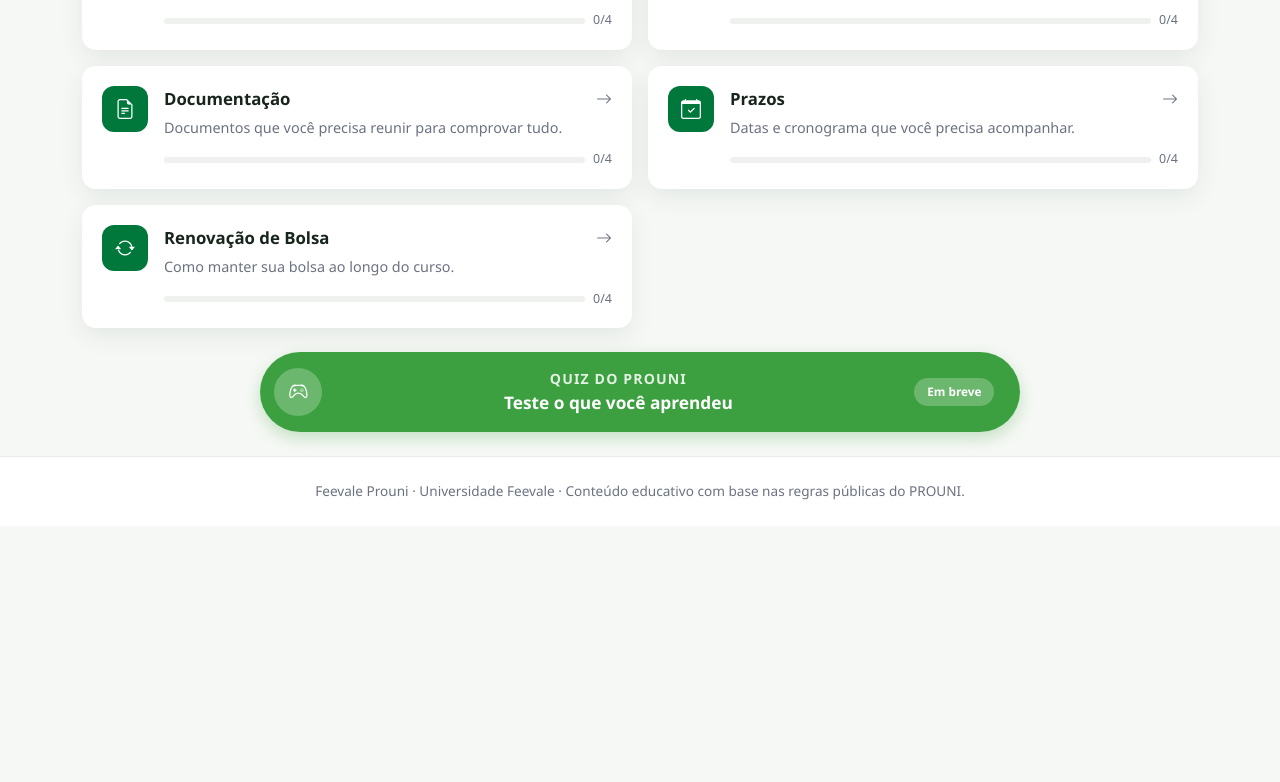
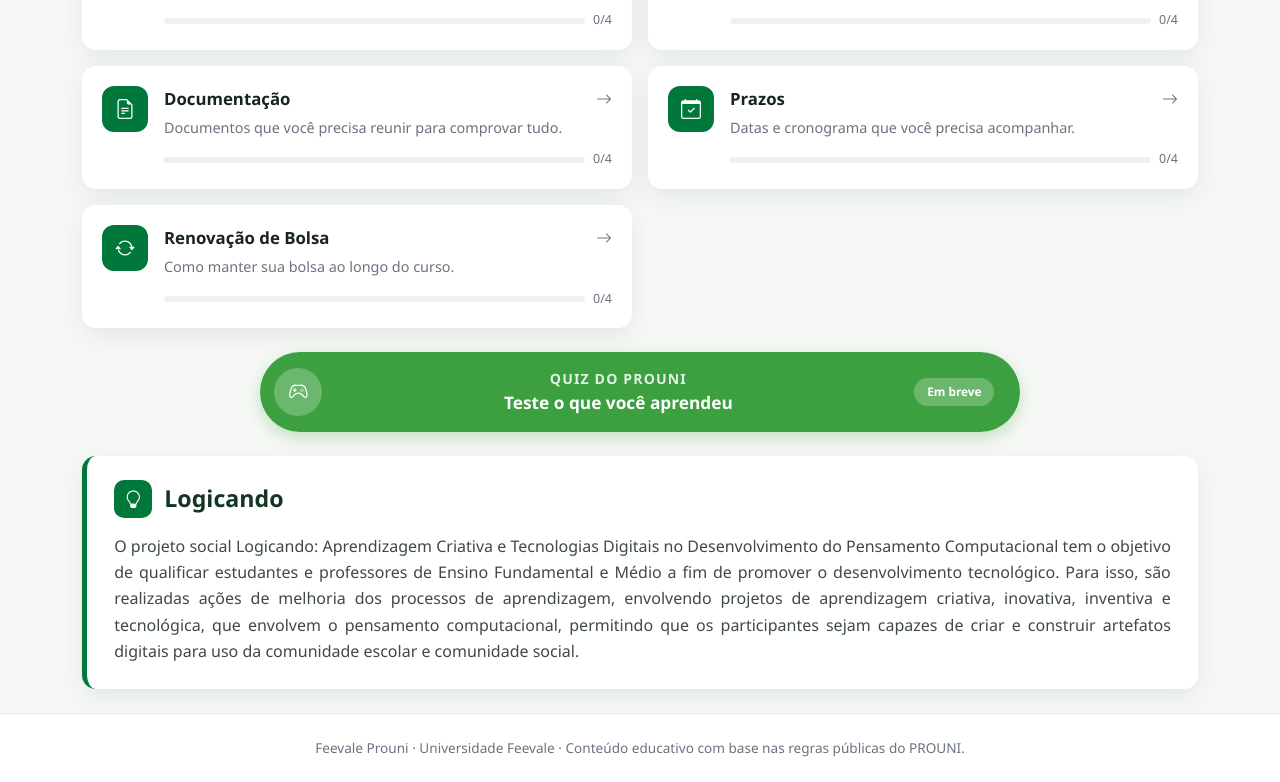
Before and after one commit to JuliaHZucco/logicando-prouni, a React (Vite) app: page / in a window 1280 px wide. Shown: the part 506-1288 px from the top of the page. Before the commit the page ends 1032 px from the top, so only its background shows below. Built offline with nearby package versions, Linux system fonts and the light colour scheme.

Commit message:
Organiza cards reutilizaveis, adiciona seção Logicando  e ajusta identidade visual

```diff
--- /dev/null
+++ b/src/componentes/CardCategoria.tsx
@@ -0,0 +1,39 @@
+import { Link } from "react-router-dom";
+import type { Categoria } from "../funcionalidades/duvidas/tipos";
+import BarraProgresso from "./BarraProgresso";
+
+interface PropsCardCategoria {
+  categoria: Categoria;
+  categoriaDuvidasVistas: number;
+}
+
+export default function CardCategoria({
+  categoria,
+  categoriaDuvidasVistas,
+}: PropsCardCategoria) {
+  const categoriaDuvidasTotal = categoria.categoriaDuvidas.length;
+
+  return (
+    <Link to={`/categoria/${categoria.categoriaId}`} className="card-base card-categoria">
+      <div className="icone-categoria">
+        <i className={`bi ${categoria.categoriaIcone}`} aria-hidden="true" />
+      </div>
+      <div className="flex-grow-1">
+        <div className="d-flex align-items-center justify-content-between">
+          <span className="nome-categoria">{categoria.categoriaNome}</span>
+          <i className="bi bi-arrow-right seta-categoria" aria-hidden="true" />
+        </div>
+        <p className="descricao-categoria">{categoria.categoriaDescricao}</p>
+        <div className="d-flex align-items-center gap-2">
+          <BarraProgresso
+            progressoValorAtual={categoriaDuvidasVistas}
+            progressoValorTotal={categoriaDuvidasTotal}
+          />
+          <span className="contagem-categoria">
+            {categoriaDuvidasVistas}/{categoriaDuvidasTotal}
+          </span>
+        </div>
+      </div>
+    </Link>
+  );
+}
--- /dev/null
+++ b/src/componentes/CardInformativo.tsx
@@ -0,0 +1,29 @@
+import { useId } from "react";
+
+interface PropsCardInformativo {
+  cardTitulo: string;
+  cardTexto: string;
+  cardIcone: string;
+}
+
+export default function CardInformativo({
+  cardTitulo,
+  cardTexto,
+  cardIcone,
+}: PropsCardInformativo) {
+  const cardTituloId = useId();
+
+  return (
+    <section className="card-base card-logicando" aria-labelledby={cardTituloId}>
+      <div className="card-logicando-cabecalho">
+        <span className="card-logicando-icone" aria-hidden="true">
+            <i className={`bi ${cardIcone}`} />
+        </span>
+        <h2 id={cardTituloId} className="card-logicando-titulo mb-0">
+          {cardTitulo}
+        </h2>
+      </div>
+      <p className="card-logicando-texto mb-0">{cardTexto}</p>
+    </section>
+  );
+}
--- a/src/funcionalidades/duvidas/AcordeaoDuvidas.tsx
+++ b/src/funcionalidades/duvidas/AcordeaoDuvidas.tsx
@@ -36,7 +36,7 @@ export default function AcordeaoDuvidas({
         return (
           <div
             key={duvida.duvidaId}
-            className={`card-duvida ${duvidaEstaAberta ? "card-duvida-aberto" : ""}`}
+            className={`card-base card-duvida ${duvidaEstaAberta ? "card-duvida-aberto" : ""}`}
           >
             <button
               type="button"
--- a/src/index.css
+++ b/src/index.css
@@ -3,8 +3,8 @@
   --feevale-verde: #1e6b45;
   --feevale-verde-coruja: #1a5632;
   --feevale-verde-limao: #8dc63f;
-  --feevale-laranja: #f8d000;
-  --feevale-laranja-escuro: #f8d000;
+  --feevale-laranja: #e6c000;
+  --feevale-laranja-escuro: #e6c000;
   --feevale-cinza: #6b7280;
   --feevale-cinza-claro: #eef1ee;
   --feevale-fundo: #f6f8f5;
@@ -139,6 +139,13 @@ a {
 .texto-boas-vindas {
   color: #3f4a44;
   max-width: 620px;
+  text-align: justify;
+}
+
+.card-base {
+  background: #ffffff;
+  border-radius: var(--feevale-raio-medio);
+  box-shadow: var(--feevale-sombra-card);
 }
 
 .chamada-quiz {
@@ -215,6 +222,47 @@ a {
   flex-shrink: 0;
 }
 
+.card-logicando {
+  width: 100%;
+  background: #ffffff;
+  border-left: 5px solid #00783c;
+  border-radius: var(--feevale-raio-medio);
+  box-shadow: var(--feevale-sombra-card);
+  padding: 1.5rem 1.7rem;
+}
+
+.card-logicando-cabecalho {
+  display: flex;
+  align-items: center;
+  gap: 0.75rem;
+  margin-bottom: 0.9rem;
+}
+
+.card-logicando-icone {
+  width: 38px;
+  height: 38px;
+  display: inline-flex;
+  align-items: center;
+  justify-content: center;
+  border-radius: 10px;
+  color: #ffffff;
+  background: #00783c;
+  font-size: 1.1rem;
+  flex-shrink: 0;
+}
+
+.card-logicando-titulo {
+  color: var(--feevale-verde-escuro);
+  font-size: 1.45rem;
+  font-weight: 800;
+}
+
+.card-logicando-texto {
+  color: #3f4a44;
+  line-height: 1.65;
+  text-align: justify;
+}
+
 .titulo-secao {
   font-weight: 800;
   color: var(--feevale-verde-escuro);
@@ -225,13 +273,10 @@ a {
   display: flex;
   gap: 1rem;
   align-items: flex-start;
-  background: #ffffff;
-  border-radius: var(--feevale-raio-medio);
+  height: 100%;
   padding: 1.25rem;
-  box-shadow: var(--feevale-sombra-card);
+  color: inherit;
   text-decoration: none;
-  color: inherit;
-  height: 100%;
   transition: transform 0.15s ease, box-shadow 0.15s ease;
 }
 
@@ -267,6 +312,7 @@ a {
   color: var(--feevale-cinza);
   font-size: 0.9rem;
   margin: 0.35rem 0 0.75rem;
+  text-align: justify;
 }
 
 .contagem-categoria {
@@ -310,9 +356,6 @@ a {
 }
 
 .card-duvida {
-  background: #fff;
-  border-radius: var(--feevale-raio-medio);
-  box-shadow: var(--feevale-sombra-card);
   border: 1px solid transparent;
   overflow: hidden;
 }
@@ -364,6 +407,7 @@ a {
   padding: 0 1.4rem 1.3rem;
   color: #3f4a44;
   line-height: 1.6;
+  text-align: justify;
 }
 
 .app-rodape {
@@ -374,6 +418,7 @@ a {
 .rodape-texto {
   color: var(--feevale-cinza);
   font-size: 0.85rem;
+  text-align: center;
 }
 
 @media (max-width: 576px) {
--- a/src/paginas/Inicio.tsx
+++ b/src/paginas/Inicio.tsx
@@ -1,8 +1,8 @@
-import { Link } from "react-router-dom";
 import { categorias } from "../funcionalidades/duvidas/dados/conteudo";
 import { useVisualizacoes } from "../funcionalidades/duvidas/hooks/useVisualizacoes";
 import ChamadaQuiz from "../funcionalidades/duvidas/ChamadaQuiz";
-import BarraProgresso from "../componentes/BarraProgresso";
+import CardCategoria from "../componentes/CardCategoria";
+import CardInformativo from "../componentes/CardInformativo";
 
 export default function Inicio() {
   const { totalDuvidasVistas, totalGeralDuvidas, contarDuvidasVistasNaCategoria } =
@@ -52,27 +52,10 @@ export default function Inicio() {
             const categoriaDuvidasVistas = contarDuvidasVistasNaCategoria(categoriaDuvidaIds);
             return (
               <div className="col-12 col-md-6" key={categoria.categoriaId}>
-                <Link to={`/categoria/${categoria.categoriaId}`} className="card-categoria">
-                  <div className="icone-categoria">
-                    <i className={`bi ${categoria.categoriaIcone}`} aria-hidden="true" />
-                  </div>
-                  <div className="flex-grow-1">
-                    <div className="d-flex align-items-center justify-content-between">
-                      <span className="nome-categoria">{categoria.categoriaNome}</span>
-                      <i className="bi bi-arrow-right seta-categoria" aria-hidden="true" />
-                    </div>
-                    <p className="descricao-categoria">{categoria.categoriaDescricao}</p>
-                    <div className="d-flex align-items-center gap-2">
-                      <BarraProgresso
-                        progressoValorAtual={categoriaDuvidasVistas}
-                        progressoValorTotal={categoriaDuvidaIds.length}
-                      />
-                      <span className="contagem-categoria">
-                        {categoriaDuvidasVistas}/{categoriaDuvidaIds.length}
-                      </span>
-                    </div>
-                  </div>
-                </Link>
+                <CardCategoria
+                  categoria={categoria}
+                  categoriaDuvidasVistas={categoriaDuvidasVistas}
+                />
               </div>
             );
           })}
@@ -82,6 +65,14 @@ export default function Inicio() {
       <div className="mt-4">
         <ChamadaQuiz />
       </div>
+
+      <div className="mt-4">
+        <CardInformativo
+          cardTitulo="Logicando"
+          cardIcone="bi-lightbulb"
+          cardTexto="O projeto social Logicando: Aprendizagem Criativa e Tecnologias Digitais no Desenvolvimento do Pensamento Computacional tem o objetivo de qualificar estudantes e professores de Ensino Fundamental e Médio a fim de promover o desenvolvimento tecnológico. Para isso, são realizadas ações de melhoria dos processos de aprendizagem, envolvendo projetos de aprendizagem criativa, inovativa, inventiva e tecnológica, que envolvem o pensamento computacional, permitindo que os participantes sejam capazes de criar e construir artefatos digitais para uso da comunidade escolar e comunidade social."
+        />
+      </div>
     </div>
   );
 }
```
